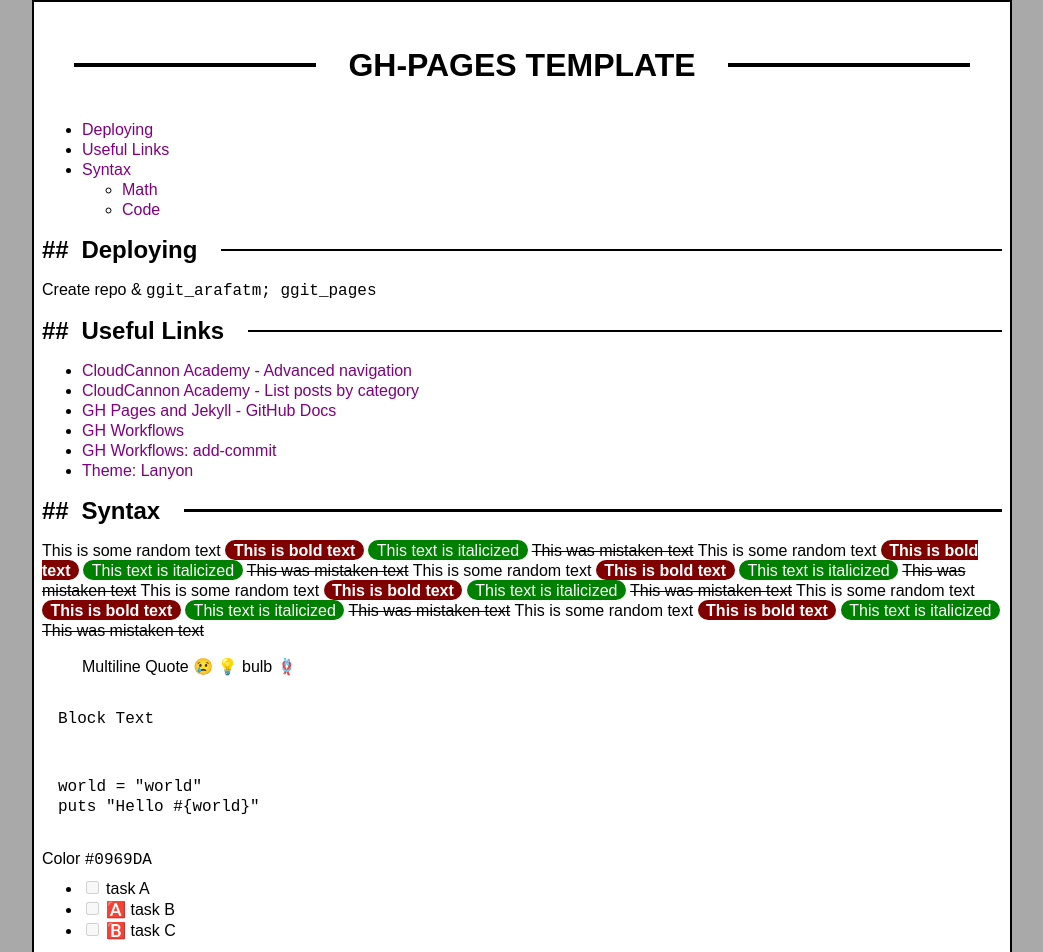
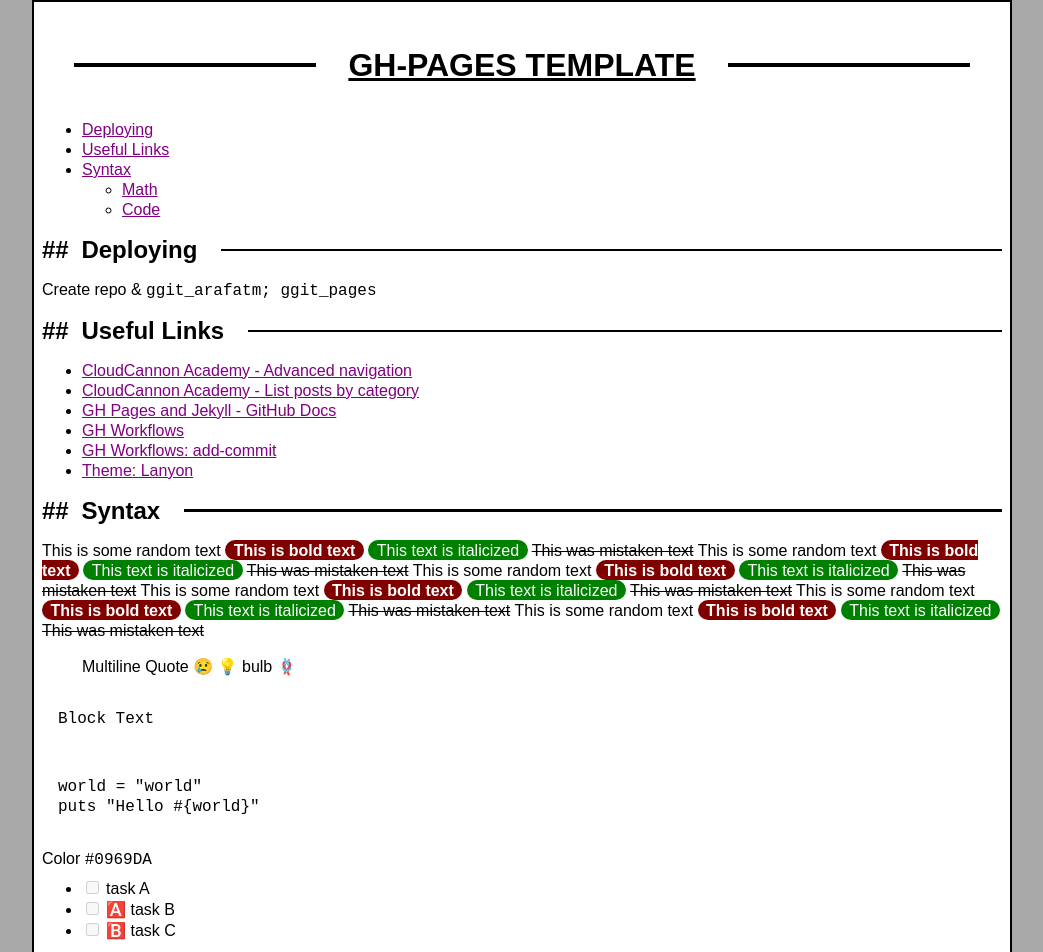
Before and after one commit to arafatm/ghp, a Jekyll site: the page built from readme.md, in a window 1280 px wide. Shown: the top 952 px of the page, without its empty margins (118-1161 px from the left). Built offline with Jekyll 4.4.1, drawn with Linux system fonts in a browser that asks for light colours; emoji names are drawn with the system emoji font; formulas are drawn with MathJax 3; the repository's description, which GitHub fills in, is left out; grey boxes are pictures that could not be loaded.

Commit message:
style.css

```diff
--- a/assets/css/style.css
+++ b/assets/css/style.css
@@ -16,7 +16,7 @@ h4::before { content: '####'; padding-right: 1ex;}
 h5::before { content: '#####'; padding-right: 1ex;}
 h6::before { content: '######'; padding-right: 1ex;}
 
-a {text-decoration: none; color: purple; }
+a {text-decoration: underline; color: purple; }
 img { margin: 0; padding: 1ex; }
 p { margin: 0.5em 0;}
 pre { padding: 1em; }
```
